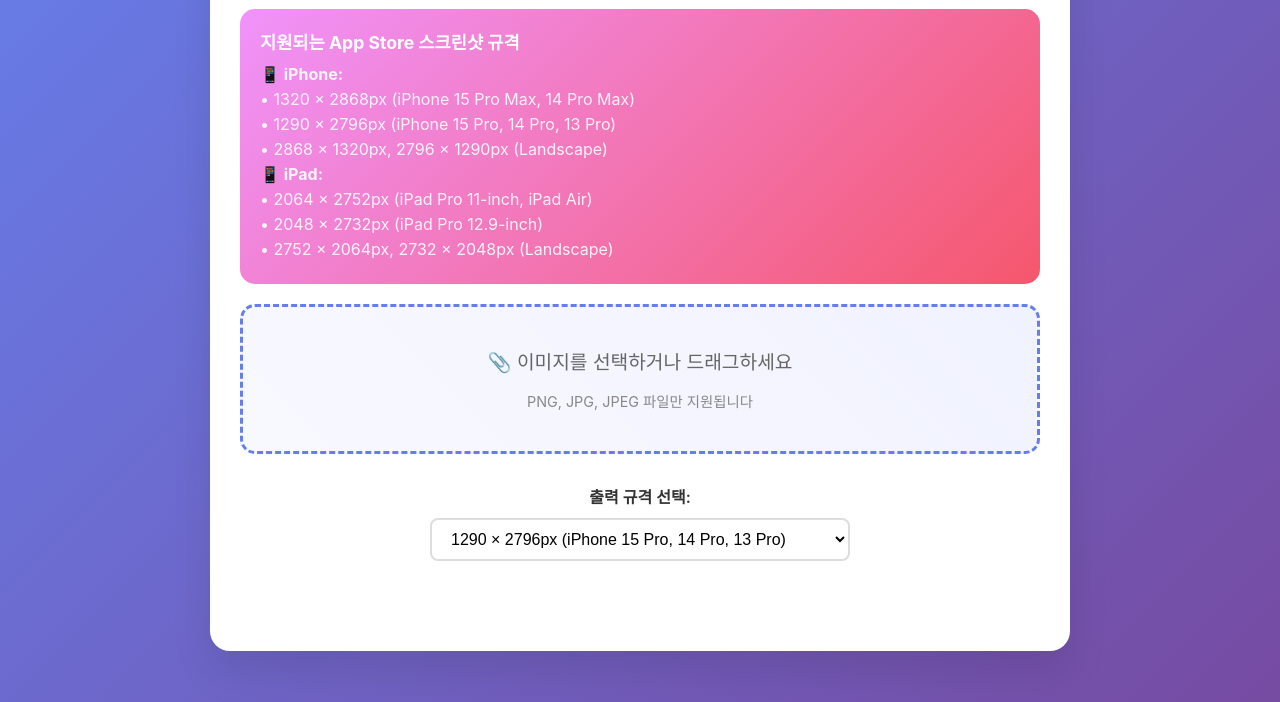
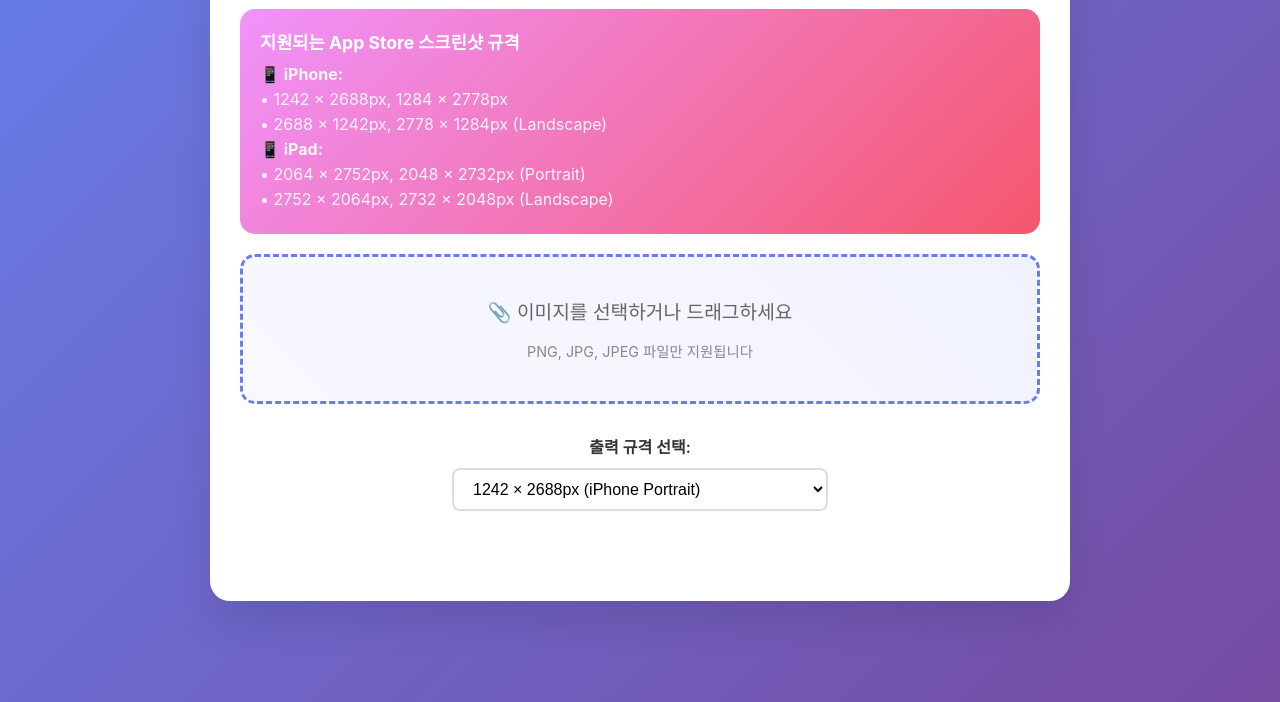
Before and after one commit to choisee/convert-app-store-screenshot, a plain HTML site: page index.html in a window 1280 px wide. Shown: the part 138-840 px from the top of the page. Drawn offline with Linux system fonts and the light colour scheme.

Commit message:
updated screen shot size.

```diff
--- a/index.html
+++ b/index.html
@@ -203,12 +203,10 @@
       <div class="info-card">
         <h3>지원되는 App Store 스크린샷 규격</h3>
         <p><strong>📱 iPhone:</strong></p>
-        <p>• 1320 × 2868px (iPhone 15 Pro Max, 14 Pro Max)</p>
-        <p>• 1290 × 2796px (iPhone 15 Pro, 14 Pro, 13 Pro)</p>
-        <p>• 2868 × 1320px, 2796 × 1290px (Landscape)</p>
+        <p>• 1242 × 2688px, 1284 × 2778px</p>
+        <p>• 2688 × 1242px, 2778 × 1284px (Landscape)</p>
         <p><strong>📱 iPad:</strong></p>
-        <p>• 2064 × 2752px (iPad Pro 11-inch, iPad Air)</p>
-        <p>• 2048 × 2732px (iPad Pro 12.9-inch)</p>
+        <p>• 2064 × 2752px, 2048 × 2732px (Portrait)</p>
         <p>• 2752 × 2064px, 2732 × 2048px (Landscape)</p>
       </div>
 
@@ -225,14 +223,10 @@
         <label for="sizeSelect">출력 규격 선택:</label>
         <select id="sizeSelect">
           <optgroup label="📱 iPhone">
-            <option value="1290x2796">
-              1290 × 2796px (iPhone 15 Pro, 14 Pro, 13 Pro)
-            </option>
-            <option value="1320x2868">
-              1320 × 2868px (iPhone 15 Pro Max, 14 Pro Max)
-            </option>
-            <option value="2796x1290">2796 × 1290px (iPhone Landscape)</option>
-            <option value="2868x1320">2868 × 1320px (iPhone Landscape)</option>
+            <option value="1242x2688">1242 × 2688px (iPhone Portrait)</option>
+            <option value="1284x2778">1284 × 2778px (iPhone Portrait)</option>
+            <option value="2688x1242">2688 × 1242px (iPhone Landscape)</option>
+            <option value="2778x1284">2778 × 1284px (iPhone Landscape)</option>
           </optgroup>
           <optgroup label="📱 iPad">
             <option value="2064x2752">
```
Also changed, not shown: 1 other file.
